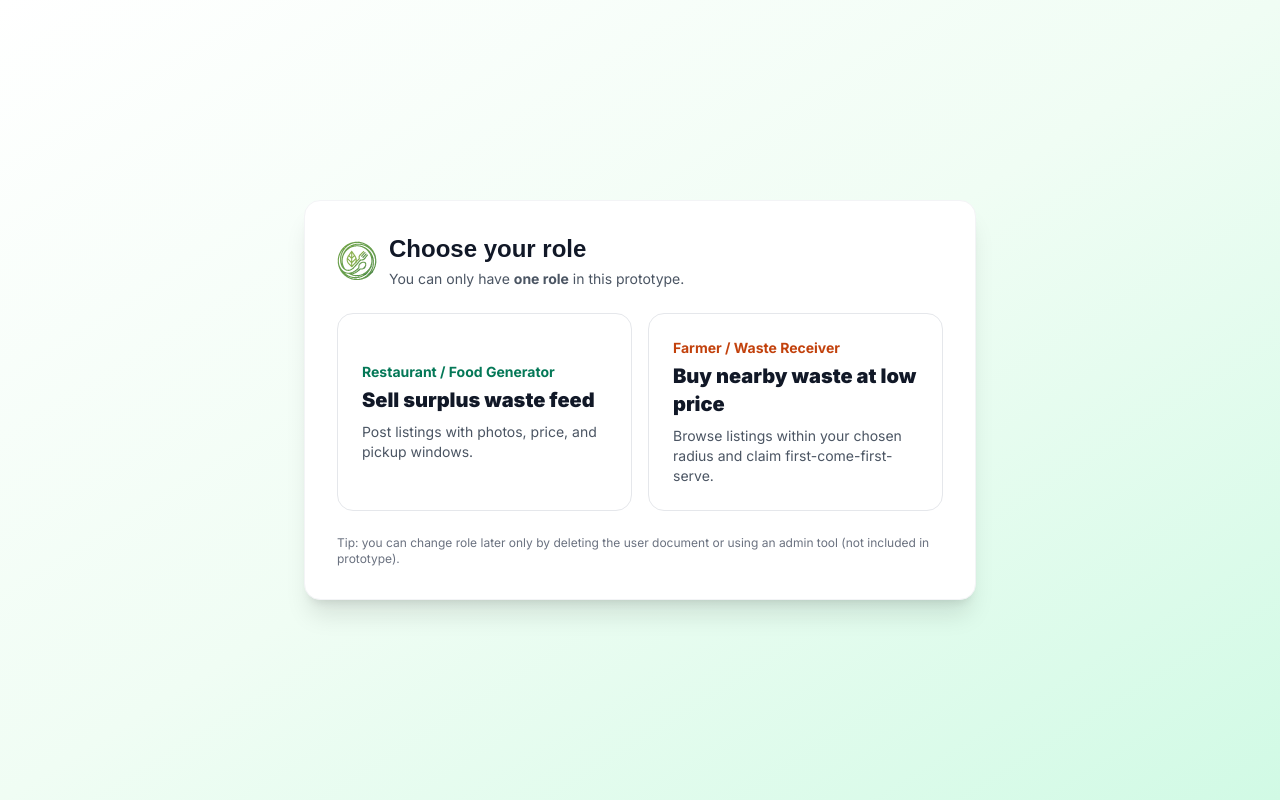
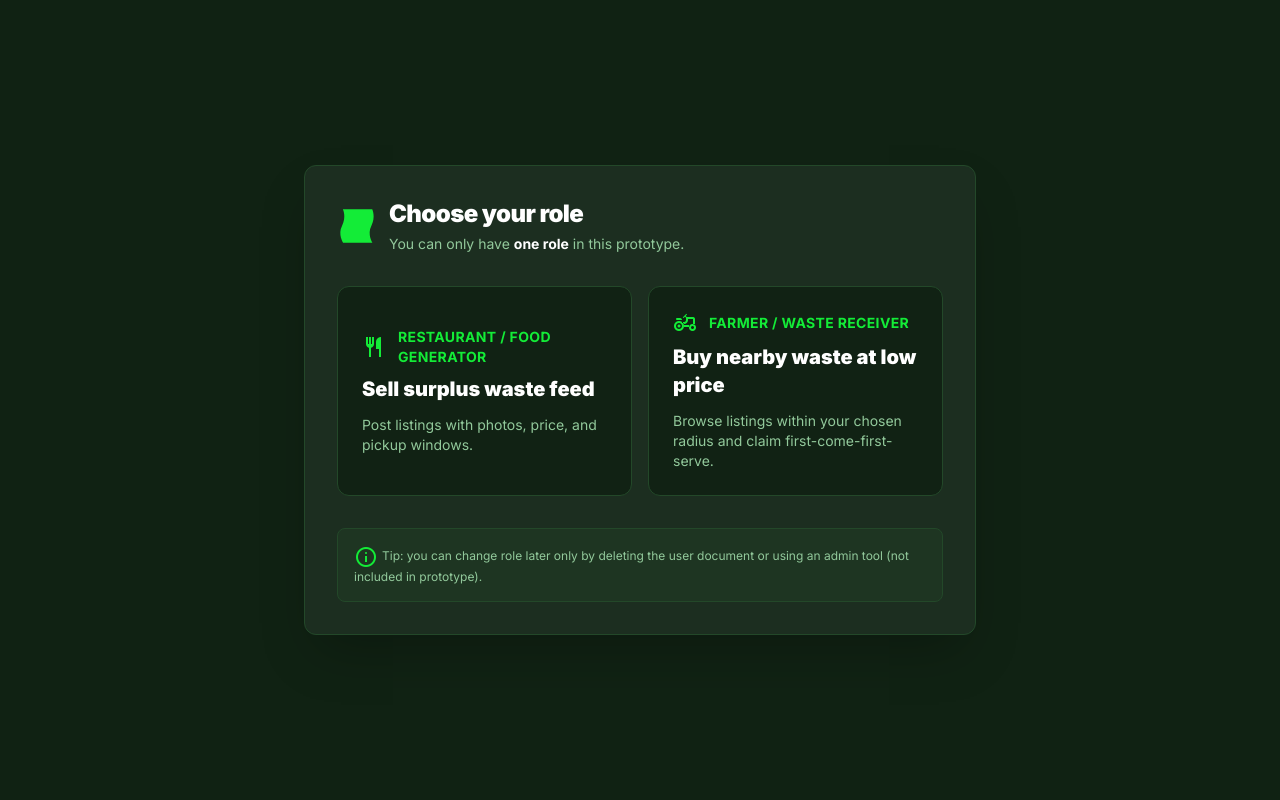
Before and after one commit to ahmad-zhafir/ReFeed, a Next.js app: page /onboarding/role in a window 1280 px wide. Built offline with nearby package versions, Linux system fonts and the light colour scheme; no server answers; the database is empty; sample sign-in values are in the browser's storage.

Commit message:
refactor: update UI components

```diff
--- a/app/farmer/checkout/[listingId]/page.tsx
+++ b/app/farmer/checkout/[listingId]/page.tsx
@@ -12,7 +12,6 @@ import RoleGuard from '@/components/RoleGuard';
 import Link from 'next/link';
 import toast from 'react-hot-toast';
 import { signOut } from '@/lib/firebase';
-import { useRef } from 'react';
 
 export default function CheckoutPage() {
   return (
--- a/app/onboarding/location/page.tsx
+++ b/app/onboarding/location/page.tsx
@@ -3,7 +3,6 @@
 import { useEffect, useMemo, useState } from 'react';
 import { useRouter } from 'next/navigation';
 import toast from 'react-hot-toast';
-import Logo from '@/components/Logo';
 import { onAuthStateChange } from '@/lib/firebase';
 import { getUserProfile, updateUserProfile } from '@/lib/userProfile';
 import type { MarketplaceRole, UserProfile } from '@/lib/types';
@@ -110,94 +109,121 @@ export default function LocationOnboardingPage() {
 
   if (loading) {
     return (
-      <div className="min-h-screen flex items-center justify-center bg-gradient-to-br from-white via-green-50 to-emerald-100">
-        <div className="text-gray-700 font-semibold">Loading...</div>
+      <div className="min-h-screen flex items-center justify-center bg-[#102213]">
+        <div className="text-center">
+          <div className="animate-spin rounded-full h-12 w-12 border-b-2 border-[#13ec37] mx-auto mb-4"></div>
+          <p className="text-white font-semibold">Loading...</p>
+        </div>
       </div>
     );
   }
 
   return (
-    <div className="min-h-screen bg-gradient-to-br from-white via-green-50 to-emerald-100 flex items-center justify-center px-4">
-      <div className="max-w-2xl w-full bg-white rounded-2xl shadow-xl border border-gray-100 p-8">
-        <div className="flex items-center gap-3 mb-6">
-          <Logo className="w-10 h-10" />
+    <div className="min-h-screen bg-[#102213] flex items-center justify-center px-4 py-10">
+      <div className="max-w-2xl w-full bg-[#1c2e20] rounded-xl shadow-2xl border border-[#234829] p-8">
+        <div className="flex items-center gap-3 mb-8">
+          <div className="size-10 text-[#13ec37]">
+            <svg fill="none" viewBox="0 0 48 48" xmlns="http://www.w3.org/2000/svg">
+              <path d="M42.4379 44C42.4379 44 36.0744 33.9038 41.1692 24C46.8624 12.9336 42.2078 4 42.2078 4L7.01134 4C7.01134 4 11.6577 12.932 5.96912 23.9969C0.876273 33.9029 7.27094 44 7.27094 44L42.4379 44Z" fill="currentColor"></path>
+            </svg>
+          </div>
           <div>
-            <h1 className="text-2xl font-extrabold text-gray-900" style={{ fontFamily: '"Lilita One", sans-serif' }}>
+            <h1 className="text-2xl font-black text-white tracking-tight">
               Location & matching
             </h1>
-            <p className="text-gray-600 text-sm mt-1">
+            <p className="text-[#92c99b] text-sm mt-1">
               We use your location to show nearby listings. Farmers can adjust their search radius.
             </p>
           </div>
         </div>
 
         <div className="space-y-6">
-          <div className="p-4 rounded-xl border border-gray-200 bg-gray-50">
-            <p className="text-sm font-semibold text-gray-900">Capture GPS (recommended)</p>
-            <p className="text-sm text-gray-600 mt-1">Works best for 5–10km matching.</p>
+          <div className="p-6 rounded-xl border border-[#234829] bg-[#234829]/30">
+            <div className="flex items-center gap-2 mb-2">
+              <span className="material-symbols-outlined text-[#13ec37]">location_on</span>
+              <p className="text-sm font-bold text-white uppercase tracking-wide">Capture GPS (recommended)</p>
+            </div>
+            <p className="text-sm text-[#92c99b] mb-4">Works best for 5–10km matching.</p>
             <button
               onClick={requestBrowserLocation}
-              className="mt-3 px-4 py-2 rounded-lg bg-emerald-600 text-white font-semibold hover:bg-emerald-700 transition-colors"
+              className="px-6 py-3 rounded-lg bg-[#13ec37] hover:bg-[#11d632] text-[#112214] font-bold transition-all shadow-[0_0_15px_rgba(19,236,55,0.3)] flex items-center gap-2"
             >
+              <span className="material-symbols-outlined text-lg">my_location</span>
               Use my current location
             </button>
 
             {location && (
-              <div className="mt-3 text-sm text-gray-700">
-                <span className="font-semibold">Saved coordinates:</span> {location.latitude.toFixed(5)}, {location.longitude.toFixed(5)}
+              <div className="mt-4 p-3 bg-[#112214] rounded-lg border border-[#13ec37]/20">
+                <p className="text-xs text-[#92c99b] mb-1">
+                  <span className="font-semibold text-white">Saved coordinates:</span>
+                </p>
+                <p className="text-sm text-[#13ec37] font-mono">
+                  {location.latitude.toFixed(5)}, {location.longitude.toFixed(5)}
+                </p>
               </div>
             )}
           </div>
 
           <div>
-            <label className="block text-sm font-semibold text-gray-900 mb-2">
+            <label className="block text-sm font-medium text-[#92c99b] mb-2">
               Address (fallback)
             </label>
             <input
               value={manualAddress}
               onChange={(e) => setManualAddress(e.target.value)}
-              className="w-full px-4 py-3 border-2 border-gray-200 rounded-lg focus:ring-2 focus:ring-emerald-500 focus:border-emerald-500 transition-all text-gray-900"
+              className="w-full px-4 py-3 rounded-lg bg-[#102213] border border-[#234829] text-white placeholder:text-[#92c99b]/50 focus:ring-2 focus:ring-[#13ec37] focus:border-[#13ec37] transition-all"
               placeholder="Enter your address if you can't use GPS"
             />
-            <p className="text-xs text-gray-500 mt-1">
-              For this prototype, address-only won’t power distance filtering unless GPS is enabled.
+            <p className="text-xs text-[#92c99b]/70 mt-2 flex items-start gap-1">
+              <span className="material-symbols-outlined text-xs">info</span>
+              For this prototype, address-only won't power distance filtering unless GPS is enabled.
             </p>
           </div>
 
           {role === 'farmer' && (
-            <div>
-              <label className="block text-sm font-semibold text-gray-900 mb-2">
-                Search radius: <span className="text-emerald-700">{radiusKm} km</span>
+            <div className="p-6 rounded-xl border border-[#234829] bg-[#234829]/30">
+              <label className="block text-sm font-medium text-[#92c99b] mb-3">
+                Search radius: <span className="text-[#13ec37] font-bold">{radiusKm} km</span>
               </label>
               <input
                 type="range"
                 min={1}
-                max={20}
+                max={50}
                 step={1}
                 value={radiusKm}
                 onChange={(e) => setRadiusKm(parseInt(e.target.value, 10))}
-                className="w-full"
+                className="w-full accent-[#13ec37]"
               />
-              <div className="flex justify-between text-xs text-gray-500 mt-1">
+              <div className="flex justify-between text-xs text-[#92c99b] mt-2">
                 <span>1km</span>
-                <span>20km</span>
+                <span>50km</span>
               </div>
             </div>
           )}
 
-          <div className="flex justify-end gap-3">
+          <div className="flex justify-end gap-3 pt-4">
             <button
               onClick={() => router.push('/onboarding/role')}
-              className="px-4 py-2 rounded-lg bg-gray-100 text-gray-900 font-semibold hover:bg-gray-200 transition-colors"
+              className="px-6 py-3 rounded-lg bg-[#234829] hover:bg-[#234829]/80 text-[#92c99b] hover:text-white font-semibold transition-colors border border-[#234829]"
             >
               Back
             </button>
             <button
               onClick={save}
               disabled={!canSave || saving}
-              className="px-4 py-2 rounded-lg bg-gradient-to-r from-emerald-600 to-green-600 text-white font-semibold disabled:opacity-50"
+              className="px-6 py-3 rounded-lg bg-[#13ec37] hover:bg-[#11d632] text-[#112214] font-bold disabled:opacity-50 transition-all shadow-[0_0_15px_rgba(19,236,55,0.3)] flex items-center gap-2"
             >
-              {saving ? 'Saving…' : 'Continue'}
+              {saving ? (
+                <>
+                  <div className="animate-spin rounded-full h-4 w-4 border-b-2 border-[#112214]"></div>
+                  <span>Saving…</span>
+                </>
+              ) : (
+                <>
+                  <span>Continue</span>
+                  <span className="material-symbols-outlined text-lg">arrow_forward</span>
+                </>
+              )}
             </button>
           </div>
         </div>
--- a/app/onboarding/role/page.tsx
+++ b/app/onboarding/role/page.tsx
@@ -6,7 +6,6 @@ import { onAuthStateChange } from '@/lib/firebase';
 import { getUserProfile, setUserRoleOnce } from '@/lib/userProfile';
 import type { MarketplaceRole } from '@/lib/types';
 import toast from 'react-hot-toast';
-import Logo from '@/components/Logo';
 
 export default function RoleOnboardingPage() {
   const router = useRouter();
@@ -62,23 +61,30 @@ export default function RoleOnboardingPage() {
 
   if (loading) {
     return (
-      <div className="min-h-screen flex items-center justify-center bg-gradient-to-br from-white via-green-50 to-emerald-100">
-        <div className="text-gray-700 font-semibold">Loading...</div>
+      <div className="min-h-screen flex items-center justify-center bg-[#102213]">
+        <div className="text-center">
+          <div className="animate-spin rounded-full h-12 w-12 border-b-2 border-[#13ec37] mx-auto mb-4"></div>
+          <p className="text-white font-semibold">Loading...</p>
+        </div>
       </div>
     );
   }
 
   return (
-    <div className="min-h-screen bg-gradient-to-br from-white via-green-50 to-emerald-100 flex items-center justify-center px-4">
-      <div className="max-w-2xl w-full bg-white rounded-2xl shadow-xl border border-gray-100 p-8">
-        <div className="flex items-center gap-3 mb-6">
-          <Logo className="w-10 h-10" />
+    <div className="min-h-screen bg-[#102213] flex items-center justify-center px-4 py-10">
+      <div className="max-w-2xl w-full bg-[#1c2e20] rounded-xl shadow-2xl border border-[#234829] p-8">
+        <div className="flex items-center gap-3 mb-8">
+          <div className="size-10 text-[#13ec37]">
+            <svg fill="none" viewBox="0 0 48 48" xmlns="http://www.w3.org/2000/svg">
+              <path d="M42.4379 44C42.4379 44 36.0744 33.9038 41.1692 24C46.8624 12.9336 42.2078 4 42.2078 4L7.01134 4C7.01134 4 11.6577 12.932 5.96912 23.9969C0.876273 33.9029 7.27094 44 7.27094 44L42.4379 44Z" fill="currentColor"></path>
+            </svg>
+          </div>
           <div>
-            <h1 className="text-2xl font-extrabold text-gray-900" style={{ fontFamily: '"Lilita One", sans-serif' }}>
+            <h1 className="text-2xl font-black text-white tracking-tight">
               Choose your role
             </h1>
-            <p className="text-gray-600 text-sm mt-1">
-              You can only have <span className="font-semibold">one role</span> in this prototype.
+            <p className="text-[#92c99b] text-sm mt-1">
+              You can only have <span className="font-semibold text-white">one role</span> in this prototype.
             </p>
           </div>
         </div>
@@ -87,32 +93,51 @@ export default function RoleOnboardingPage() {
           <button
             onClick={() => chooseRole('generator')}
             disabled={!!saving}
-            className="text-left p-6 rounded-2xl border border-gray-200 hover:border-emerald-300 hover:bg-emerald-50 transition-all disabled:opacity-60"
+            className="text-left p-6 rounded-xl border border-[#234829] hover:border-[#13ec37]/50 hover:bg-[#234829]/50 bg-[#112214] transition-all disabled:opacity-60 group"
           >
-            <p className="text-sm font-semibold text-emerald-700">Restaurant / Food Generator</p>
-            <p className="text-xl font-extrabold text-gray-900 mt-1">Sell surplus waste feed</p>
-            <p className="text-sm text-gray-600 mt-2">
+            <div className="flex items-center gap-3 mb-2">
+              <span className="material-symbols-outlined text-[#13ec37] text-2xl">restaurant</span>
+              <p className="text-sm font-semibold text-[#13ec37] uppercase tracking-wide">Restaurant / Food Generator</p>
+            </div>
+            <p className="text-xl font-black text-white mt-2">Sell surplus waste feed</p>
+            <p className="text-sm text-[#92c99b] mt-3">
               Post listings with photos, price, and pickup windows.
             </p>
-            {saving === 'generator' && <p className="text-sm text-gray-500 mt-3">Saving…</p>}
+            {saving === 'generator' && (
+              <div className="mt-4 flex items-center gap-2 text-[#92c99b]">
+                <div className="animate-spin rounded-full h-4 w-4 border-b-2 border-[#13ec37]"></div>
+                <p className="text-sm">Saving…</p>
+              </div>
+            )}
           </button>
 
           <button
             onClick={() => chooseRole('farmer')}
             disabled={!!saving}
-            className="text-left p-6 rounded-2xl border border-gray-200 hover:border-orange-300 hover:bg-orange-50 transition-all disabled:opacity-60"
+            className="text-left p-6 rounded-xl border border-[#234829] hover:border-[#13ec37]/50 hover:bg-[#234829]/50 bg-[#112214] transition-all disabled:opacity-60 group"
           >
-            <p className="text-sm font-semibold text-orange-700">Farmer / Waste Receiver</p>
-            <p className="text-xl font-extrabold text-gray-900 mt-1">Buy nearby waste at low price</p>
-            <p className="text-sm text-gray-600 mt-2">
+            <div className="flex items-center gap-3 mb-2">
+              <span className="material-symbols-outlined text-[#13ec37] text-2xl">agriculture</span>
+              <p className="text-sm font-semibold text-[#13ec37] uppercase tracking-wide">Farmer / Waste Receiver</p>
+            </div>
+            <p className="text-xl font-black text-white mt-2">Buy nearby waste at low price</p>
+            <p className="text-sm text-[#92c99b] mt-3">
               Browse listings within your chosen radius and claim first-come-first-serve.
             </p>
-            {saving === 'farmer' && <p className="text-sm text-gray-500 mt-3">Saving…</p>}
+            {saving === 'farmer' && (
+              <div className="mt-4 flex items-center gap-2 text-[#92c99b]">
+                <div className="animate-spin rounded-full h-4 w-4 border-b-2 border-[#13ec37]"></div>
+                <p className="text-sm">Saving…</p>
+              </div>
+            )}
           </button>
         </div>
 
-        <div className="mt-6 text-xs text-gray-500">
-          Tip: you can change role later only by deleting the user document or using an admin tool (not included in prototype).
+        <div className="mt-8 p-4 bg-[#234829]/30 rounded-lg border border-[#234829]">
+          <p className="text-xs text-[#92c99b]">
+            <span className="material-symbols-outlined text-sm text-[#13ec37] align-middle mr-1">info</span>
+            Tip: you can change role later only by deleting the user document or using an admin tool (not included in prototype).
+          </p>
         </div>
       </div>
     </div>
```
